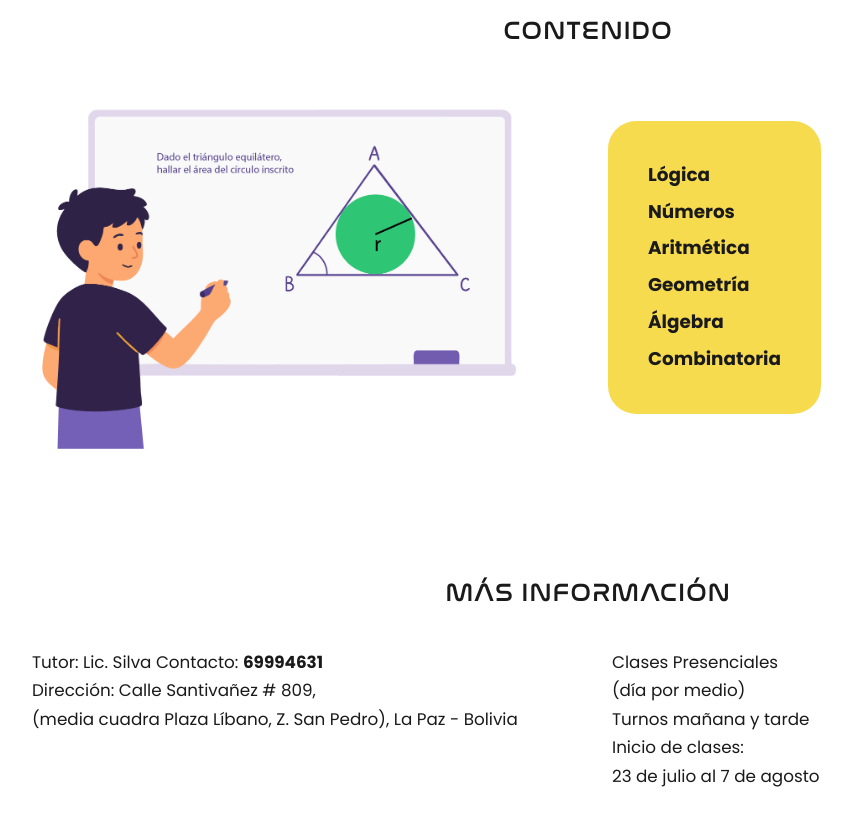
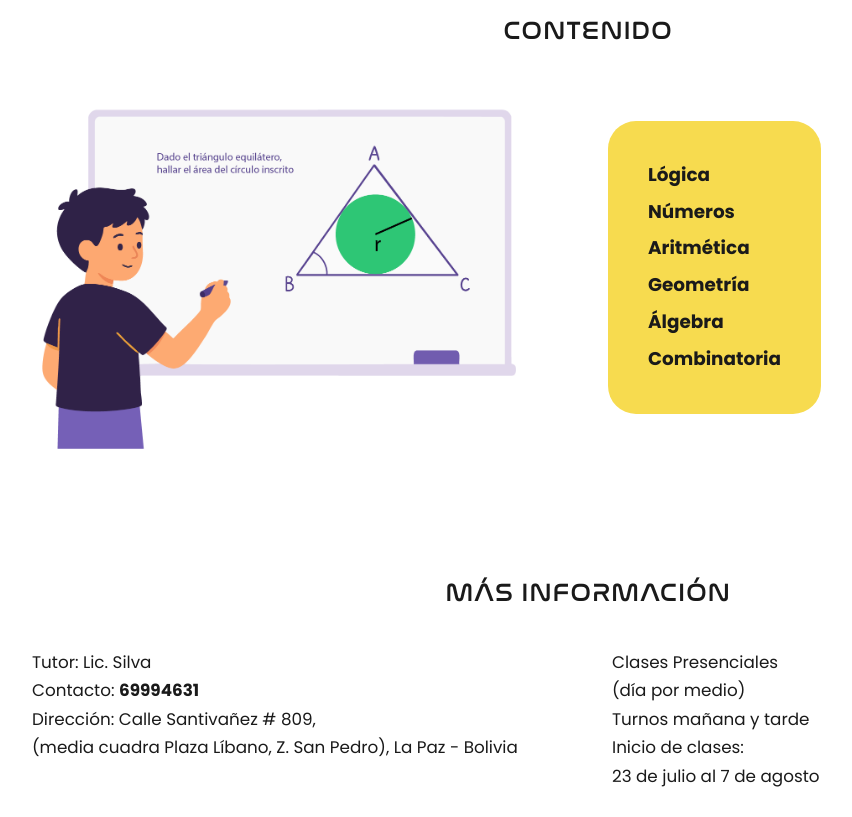
Before and after one commit to blueCarolinne/equattionweb, a plain HTML site: page index.html in a window 1280 px wide. Shown: the part 1010-1827 px from the top of the page, without its empty margins (52-904 px from the left). Drawn offline with Linux system fonts and the light colour scheme.

Commit message:
arreglo contacto

```diff
--- a/index.html
+++ b/index.html
@@ -96,7 +96,7 @@
       <div class="info-grid">
         <div class="info-block">
           <p>
-            Tutor: Lic. Silva
+            Tutor: Lic. Silva <br>
             Contacto: <strong>69994631</strong><br>
             Dirección: Calle Santivañez # 809,<br>
             (media cuadra Plaza Líbano, Z. San Pedro), La Paz - Bolivia
```
